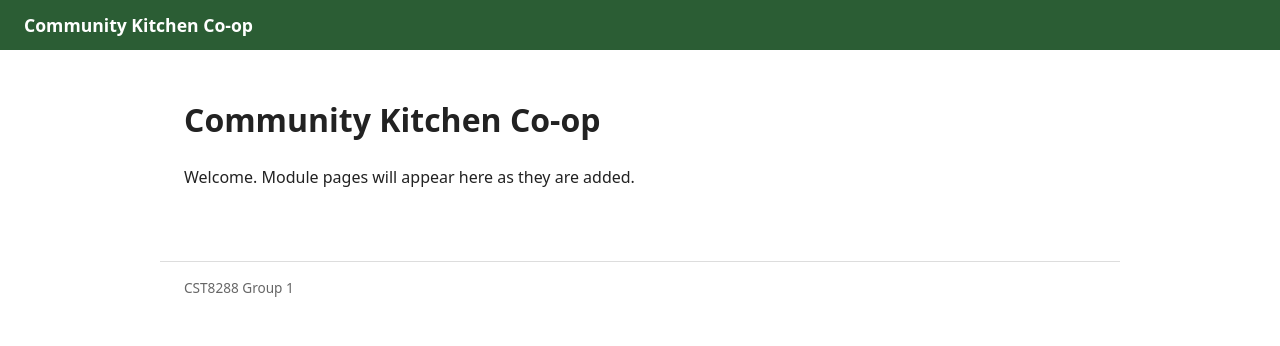
After one commit to dmytro-dehtiarov/CST8288-group-assignment, a Java web app: page /app in a window 1280 px wide. The commit adds this page. Shown: the top 346 px of the page. Run offline with Tomcat 11, a stand-in JSP engine, Linux system fonts and the light colour scheme; data that the repository does not hold is empty.

Commit message:
feat(presentation): add front controller, routes and shared page layout
CKCController is the only servlet: every GET and POST under /app goes
through it. It looks up the Action for the method and path in Routes,
runs it, then forwards to a JSP or redirects. DaoException is logged and
shown as a 500 page.

Adds shared header and footer fragments, home and error pages, error
pages for 404 and 500 in web.xml, and minimal styles. Removes the
temporary smoke servlet, page and test.

```diff
--- /dev/null
+++ b/src/main/webapp/WEB-INF/views/home.jsp
@@ -0,0 +1,4 @@
+<%@ include file="/WEB-INF/views/shared/header.jspf" %>
+<h1>Community Kitchen Co-op</h1>
+<p>Welcome. Module pages will appear here as they are added.</p>
+<%@ include file="/WEB-INF/views/shared/footer.jspf" %>
--- /dev/null
+++ b/src/main/webapp/WEB-INF/views/shared/error.jsp
@@ -0,0 +1,5 @@
+<%@ include file="/WEB-INF/views/shared/header.jspf" %>
+<h1>${requestScope['jakarta.servlet.error.status_code'] == 404 ? 'Page not found' : 'Something went wrong'}</h1>
+<p>${requestScope['jakarta.servlet.error.message']}</p>
+<p><a href="${pageContext.request.contextPath}/app/">Back to home</a></p>
+<%@ include file="/WEB-INF/views/shared/footer.jspf" %>
--- /dev/null
+++ b/src/main/webapp/WEB-INF/views/shared/footer.jspf
@@ -0,0 +1,4 @@
+</main>
+<footer>CST8288 Group 1</footer>
+</body>
+</html>
--- /dev/null
+++ b/src/main/webapp/WEB-INF/views/shared/header.jspf
@@ -0,0 +1,17 @@
+<%@ page contentType="text/html;charset=UTF-8" language="java" %>
+<!DOCTYPE html>
+<html lang="en">
+<head>
+  <meta charset="UTF-8">
+  <title>${empty title ? 'Community Kitchen Co-op' : title}</title>
+  <link rel="stylesheet" href="${pageContext.request.contextPath}/styles.css">
+</head>
+<body>
+<header>
+  <a href="${pageContext.request.contextPath}/app/">Community Kitchen Co-op</a>
+  <nav>
+    <%-- Module links are added here as their pages appear; role checks come with login. --%>
+  </nav>
+</header>
+<main>
+  <p class="error">${error}</p>
--- a/src/main/webapp/index.jsp
+++ b/src/main/webapp/index.jsp
@@ -1,3 +1,2 @@
-<%-- TEMPORARY: sends the root URL to the smoke page. Replace with the real home or login page. --%>
 <%@ page contentType="text/html;charset=UTF-8" language="java" %>
-<% response.sendRedirect(request.getContextPath() + "/smoke"); %>
+<% response.sendRedirect(request.getContextPath() + "/app/"); %>
--- a/src/main/webapp/styles.css
+++ b/src/main/webapp/styles.css
@@ -1,2 +1,81 @@
-body { font-family: sans-serif; margin: 2rem auto; max-width: 40rem; }
-h1 { color: #2b5d34; }
+:root {
+    --text: #222;
+    --muted: #666;
+    --border: #ddd;
+    --accent: #2b5d34;
+    --error-bg: #fdecea;
+    --error-text: #8a1c12;
+}
+
+* { box-sizing: border-box; }
+
+body {
+    margin: 0;
+    font-family: system-ui, -apple-system, "Segoe UI", Arial, sans-serif;
+    color: var(--text);
+    line-height: 1.5;
+}
+
+/* header and menu */
+header {
+    display: flex;
+    align-items: center;
+    gap: 2rem;
+    padding: 0.75rem 1.5rem;
+    background: var(--accent);
+}
+header a { color: #fff; text-decoration: none; }
+header > a { font-weight: bold; font-size: 1.1rem; }
+nav { display: flex; gap: 1rem; }
+nav a:hover { text-decoration: underline; }
+
+main {
+    max-width: 960px;
+    margin: 0 auto;
+    padding: 1.5rem;
+}
+
+footer {
+    max-width: 960px;
+    margin: 2rem auto;
+    padding: 1rem 1.5rem;
+    border-top: 1px solid var(--border);
+    color: var(--muted);
+    font-size: 0.85rem;
+}
+
+/* validation and other messages from the request attribute "error" */
+.error {
+    padding: 0.75rem 1rem;
+    border-radius: 4px;
+    background: var(--error-bg);
+    color: var(--error-text);
+}
+.error:empty { display: none; }
+
+/* tables for lists and reports */
+table { width: 100%; border-collapse: collapse; margin: 1rem 0; }
+th, td { padding: 0.5rem 0.75rem; border-bottom: 1px solid var(--border); text-align: left; }
+th { background: #f5f5f5; }
+
+/* forms */
+form { display: grid; gap: 0.75rem; max-width: 420px; }
+label { display: grid; gap: 0.25rem; font-weight: 600; }
+input, select, textarea {
+    padding: 0.5rem;
+    border: 1px solid var(--border);
+    border-radius: 4px;
+    font: inherit;
+}
+
+button {
+    justify-self: start;
+    padding: 0.5rem 1rem;
+    border: none;
+    border-radius: 4px;
+    background: var(--accent);
+    color: #fff;
+    font: inherit;
+    cursor: pointer;
+}
+button:hover { opacity: 0.9; }
```
Also changed, not shown: docs/CONTRIBUTING.md (+32 -0 lines), src/main/java/cst8288/group1/ckc/presentation/Action.java (added, +31 -0 lines), src/main/java/cst8288/group1/ckc/presentation/CKCController.java (added, +63 -0 lines), src/main/java/cst8288/group1/ckc/presentation/Routes.java (added, +48 -0 lines), src/main/java/cst8288/group1/ckc/presentation/SmokeServlet.java (deleted, +0 -34 lines), src/main/webapp/WEB-INF/views/smoke.jsp (deleted, +0 -14 lines), src/main/webapp/WEB-INF/web.xml (+12 -6 lines), 2 other files.
